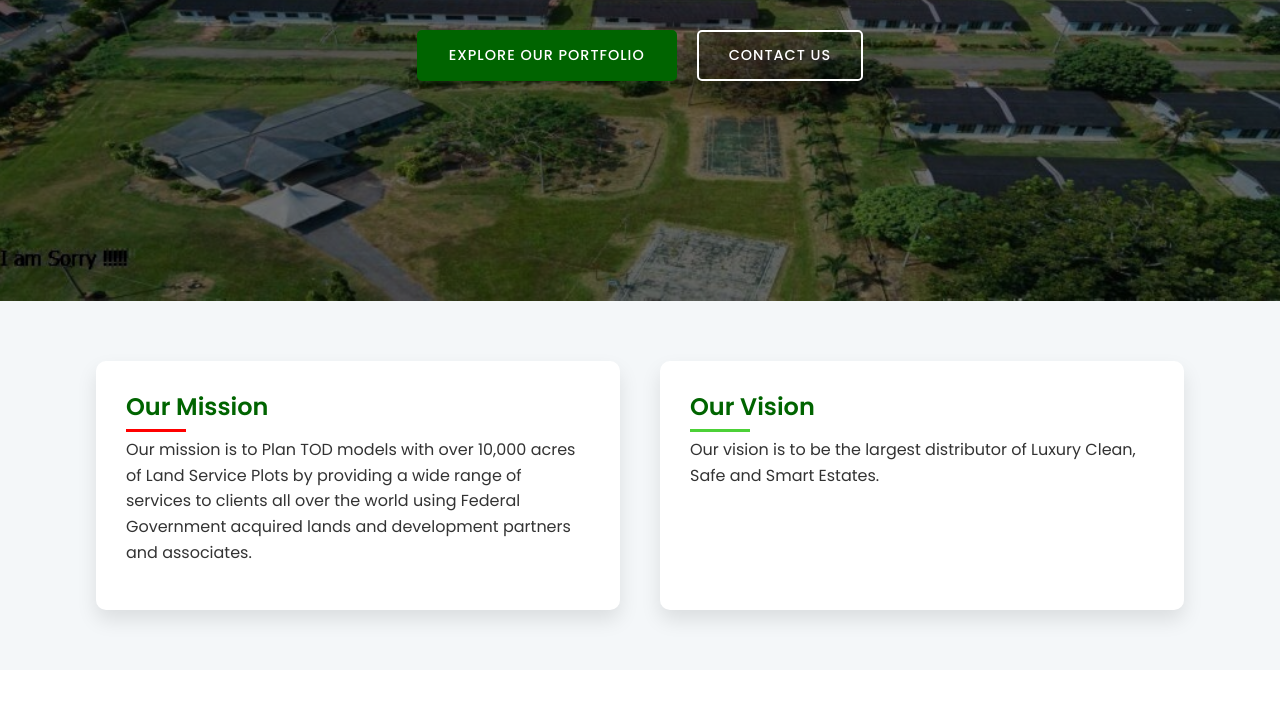
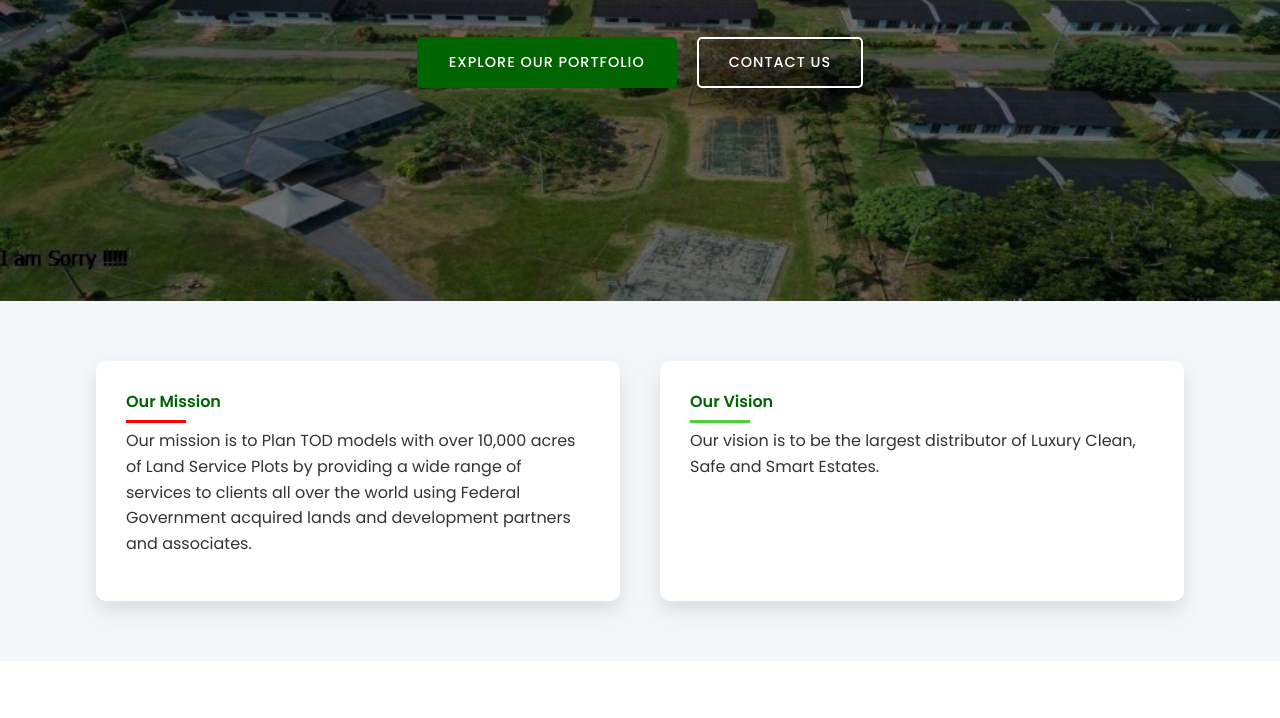
Before and after one commit to gtextsoft/GTEXT-LAND, a website: page index.html in a window 1280 px wide. Shown: the part 499-1217 px from the top of the page. Drawn offline with Linux system fonts and the light colour scheme.

Commit message:
Update website content and information for GTEXTLAND

```diff
--- a/css/styles.css
+++ b/css/styles.css
@@ -78,8 +78,9 @@ h3,
 h4,
 h5,
 h6 {
+  font-size: 1rem;
   font-weight: 600;
-  line-height: 1.3;
+  line-height: 1.4;
   margin-bottom: 15px;
 }
 
```
